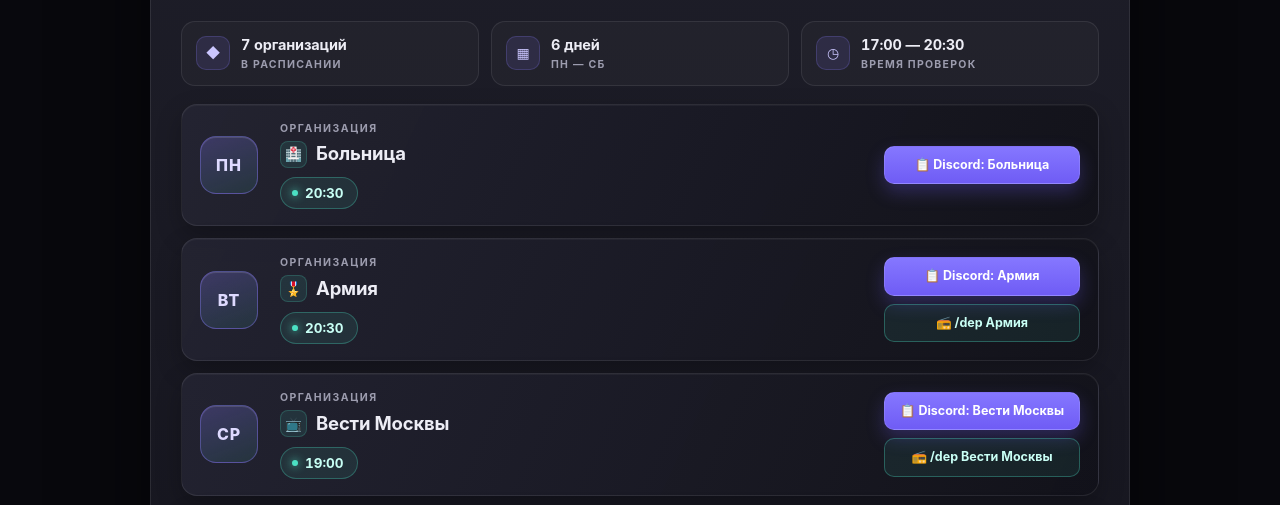
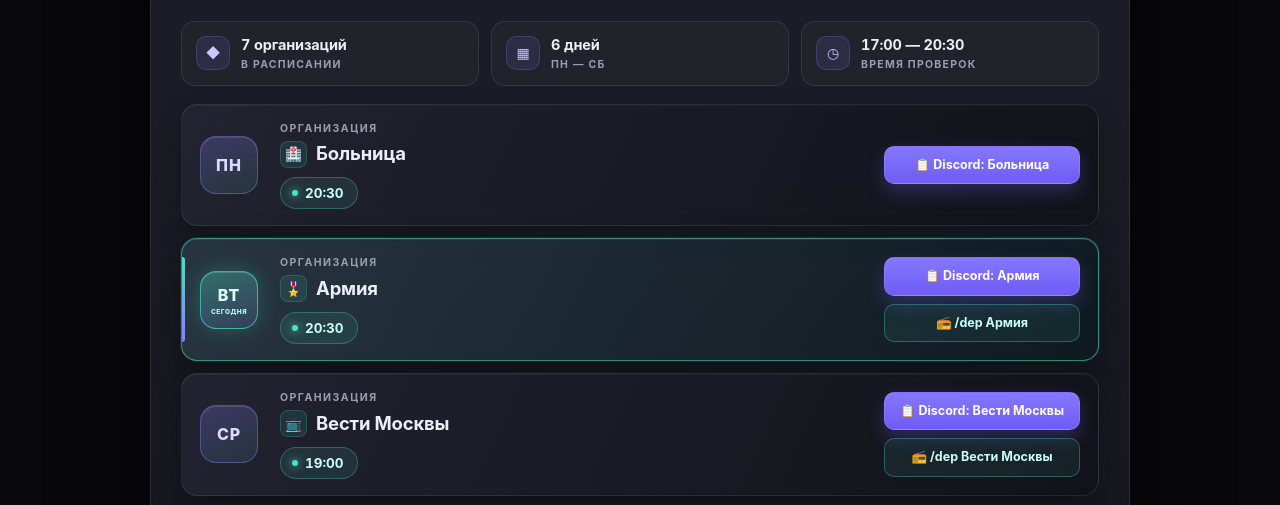
Before and after one commit to negativ026rus-source/psesfamq, a plain HTML site: page checks.html in a window 1280 px wide. Shown: the part 292-797 px from the top of the page. Drawn offline with Linux system fonts and the light colour scheme.

Commit message:
Update checks.html

```diff
--- a/checks.html
+++ b/checks.html
@@ -290,11 +290,32 @@
     .check-card:focus-within::before,
     .check-card:focus-within::after { opacity: 1; }
 
+    /* Карточка проверки, выпадающей на сегодня */
+    .check-card.today {
+      border-color: rgba(75, 225, 196, .55);
+      background: linear-gradient(115deg, rgba(40, 54, 66, .96), rgba(16, 26, 32, .97));
+      box-shadow: 0 14px 34px rgba(0, 0, 0, .36), 0 0 0 1px rgba(75, 225, 196, .12), inset 0 1px 0 rgba(255, 255, 255, .08);
+    }
+
+    .check-card.today::before {
+      opacity: 1;
+      background: linear-gradient(180deg, var(--accent-2), var(--accent));
+    }
+
+    .check-card.today .day {
+      border-color: rgba(75, 225, 196, .65);
+      background: linear-gradient(160deg, rgba(75, 225, 196, .34), rgba(139, 124, 255, .16));
+      color: #dbfff7;
+      box-shadow: 0 0 22px rgba(75, 225, 196, .24), inset 0 1px 0 rgba(255, 255, 255, .16);
+    }
+
     .day {
       display: grid;
       width: 58px;
       height: 58px;
+      align-content: center;
       place-items: center;
+      gap: 2px;
       border: 1px solid rgba(139, 124, 255, .4);
       border-radius: 16px;
       background: linear-gradient(160deg, rgba(139, 124, 255, .26), rgba(75, 225, 196, .1));
@@ -304,6 +325,17 @@
       letter-spacing: .06em;
       box-shadow: inset 0 1px 0 rgba(255, 255, 255, .12);
     }
+
+    .day-badge {
+      display: none;
+      color: #b6fff1;
+      font-size: 6.5px;
+      font-weight: 800;
+      letter-spacing: .08em;
+      line-height: 1;
+    }
+
+    .check-card.today .day-badge { display: block; }
 
     .info { min-width: 0; }
 
@@ -770,16 +802,27 @@
       }
     }
 
+    const WEEKDAY_NAMES = [
+      "Воскресенье", "Понедельник", "Вторник", "Среда",
+      "Четверг", "Пятница", "Суббота"
+    ];
+
     const container = document.getElementById("schedule");
 
     schedule.forEach(item => {
       const card = document.createElement("article");
       card.className = "check-card";
+      card.dataset.day = item.day;
 
       const day = document.createElement("div");
       day.className = "day";
       day.textContent = item.short;
       day.setAttribute("aria-label", item.day);
+
+      const dayBadge = document.createElement("span");
+      dayBadge.className = "day-badge";
+      dayBadge.textContent = "СЕГОДНЯ";
+      day.append(dayBadge);
 
       const info = document.createElement("div");
       info.className = "info";
@@ -844,6 +887,17 @@
       card.append(day, info, actions);
       container.appendChild(card);
     });
+
+    function updateTodayHighlight() {
+      const currentDay = WEEKDAY_NAMES[new Date().getDay()];
+
+      container.querySelectorAll(".check-card").forEach(card => {
+        card.classList.toggle("today", card.dataset.day === currentDay);
+      });
+    }
+
+    updateTodayHighlight();
+    setInterval(updateTodayHighlight, 60000);
   </script>
 </body>
 </html>
```
